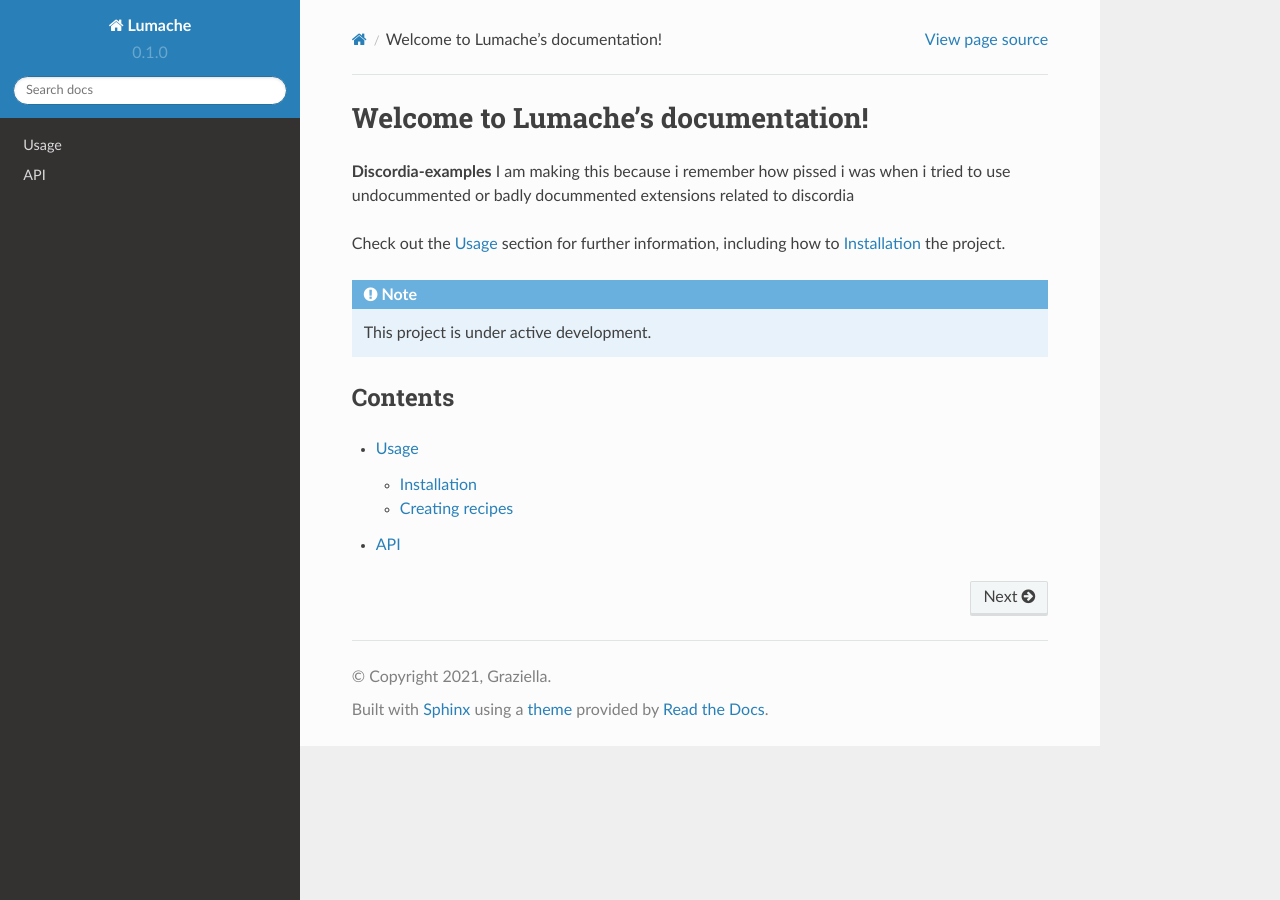
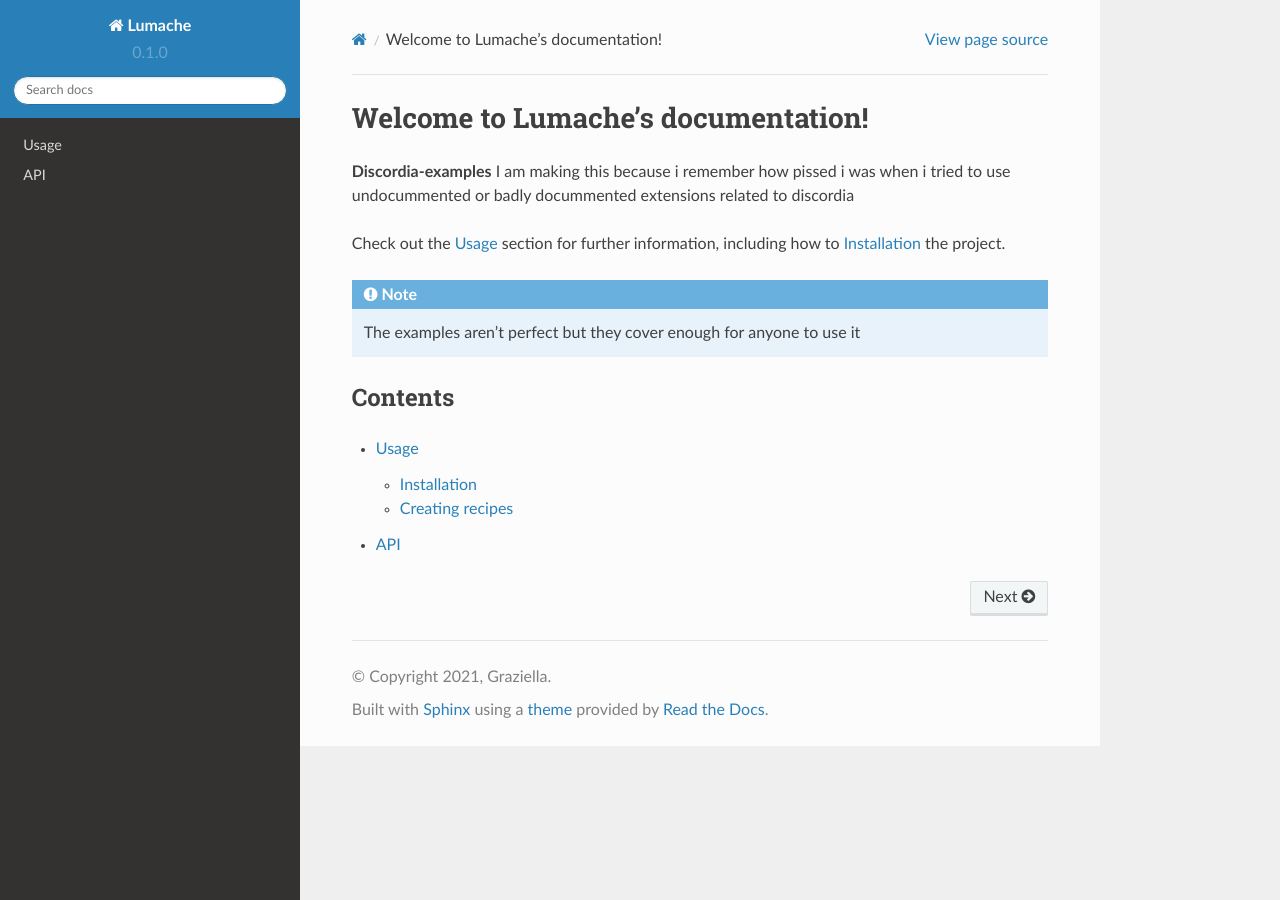
Before and after one commit to justdie386/discordia-examples, a Sphinx documentation site: the page built from docs/source/index.rst, in a window 1280 px wide. Built offline with Sphinx 7.4.7 and the Read the Docs theme 2.0.0, drawn with Linux system fonts in a browser that asks for light colours.

Commit message:
Update index.rst

```diff
--- a/docs/source/index.rst
+++ b/docs/source/index.rst
@@ -8,7 +8,7 @@
 
 .. note::
 
-   This project is under active development.
+   The examples aren't perfect but they cover enough for anyone to use it
 
 Contents
 --------
```
